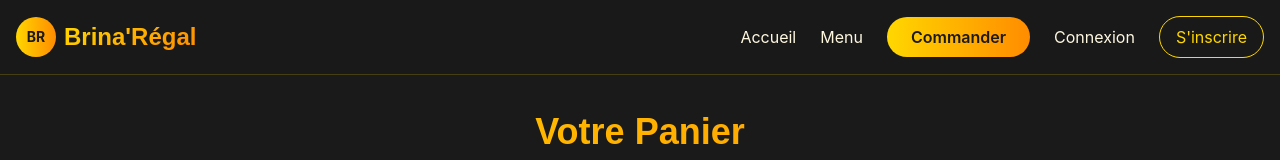
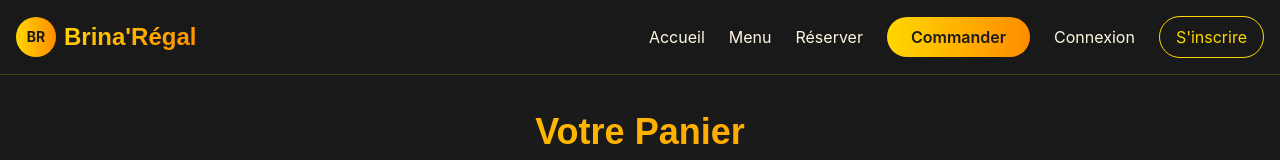
Before and after one commit to Souraka229/brina-regal, a Next.js app: page /panier in a window 1280 px wide. Shown: the top 160 px of the page. Built offline with nearby package versions, Linux system fonts and the light colour scheme.

Commit message:
Update Header.js

```diff
--- a/components/Header.js
+++ b/components/Header.js
@@ -35,6 +35,9 @@ export default function Header() {
             </Link>
             <Link href="/menu" className="text-cream hover:text-gold transition-colors duration-300">
               Menu
+            </Link>
+            <Link href="/reservation" className="text-cream hover:text-gold transition-colors duration-300">
+              Réserver
             </Link>
             <Link
               href="/menu"
@@ -102,6 +105,13 @@ export default function Header() {
                 Menu
               </Link>
               <Link
+                href="/reservation"
+                className="block text-cream hover:text-gold py-2 transition-colors"
+                onClick={() => setIsMenuOpen(false)}
+              >
+                Réserver
+              </Link>
+              <Link
                 href="/menu"
                 className="block bg-gradient-to-r from-gold to-orange text-dark px-4 py-3 rounded-full text-center font-semibold mt-4"
                 onClick={() => setIsMenuOpen(false)}
```
